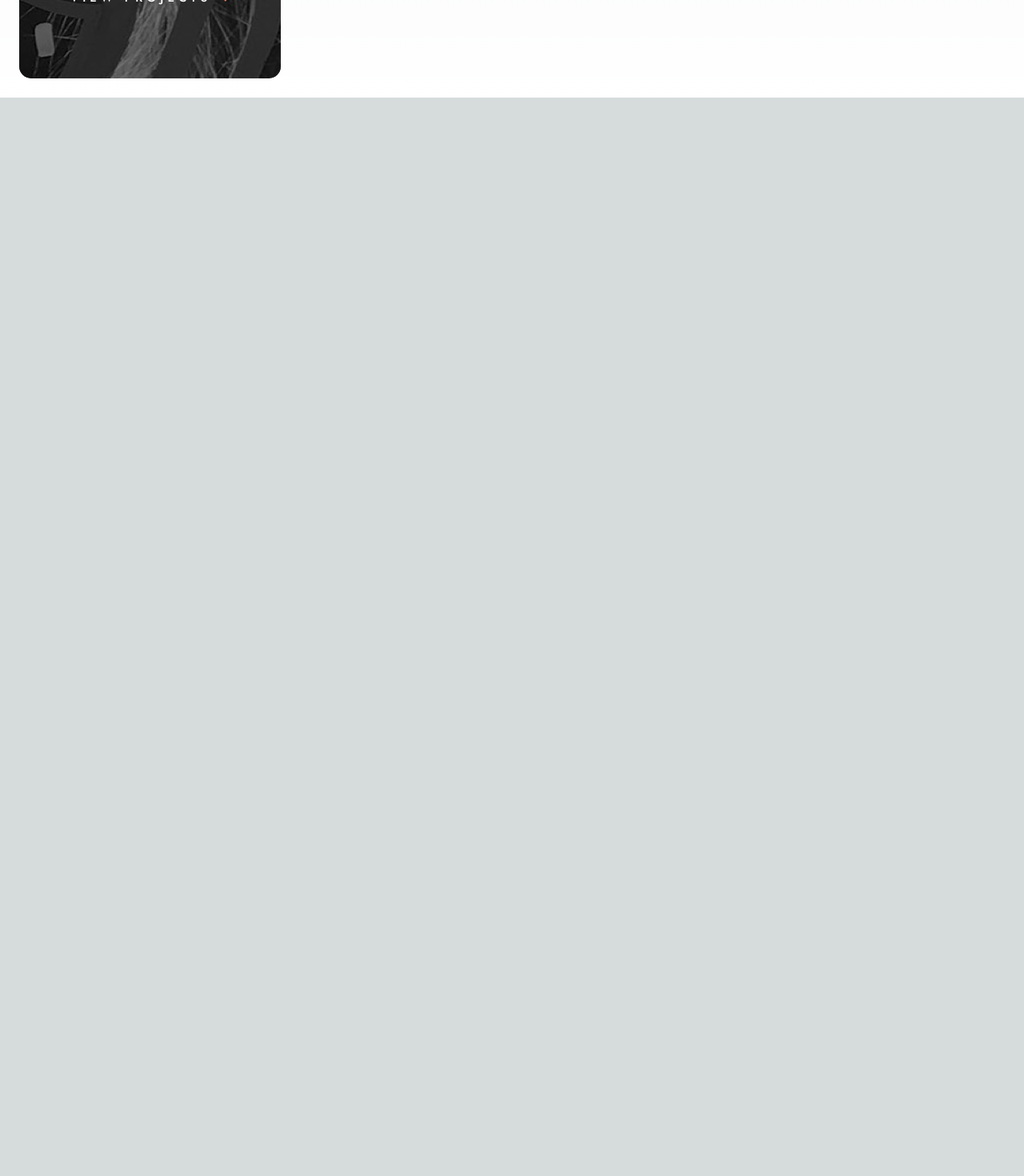
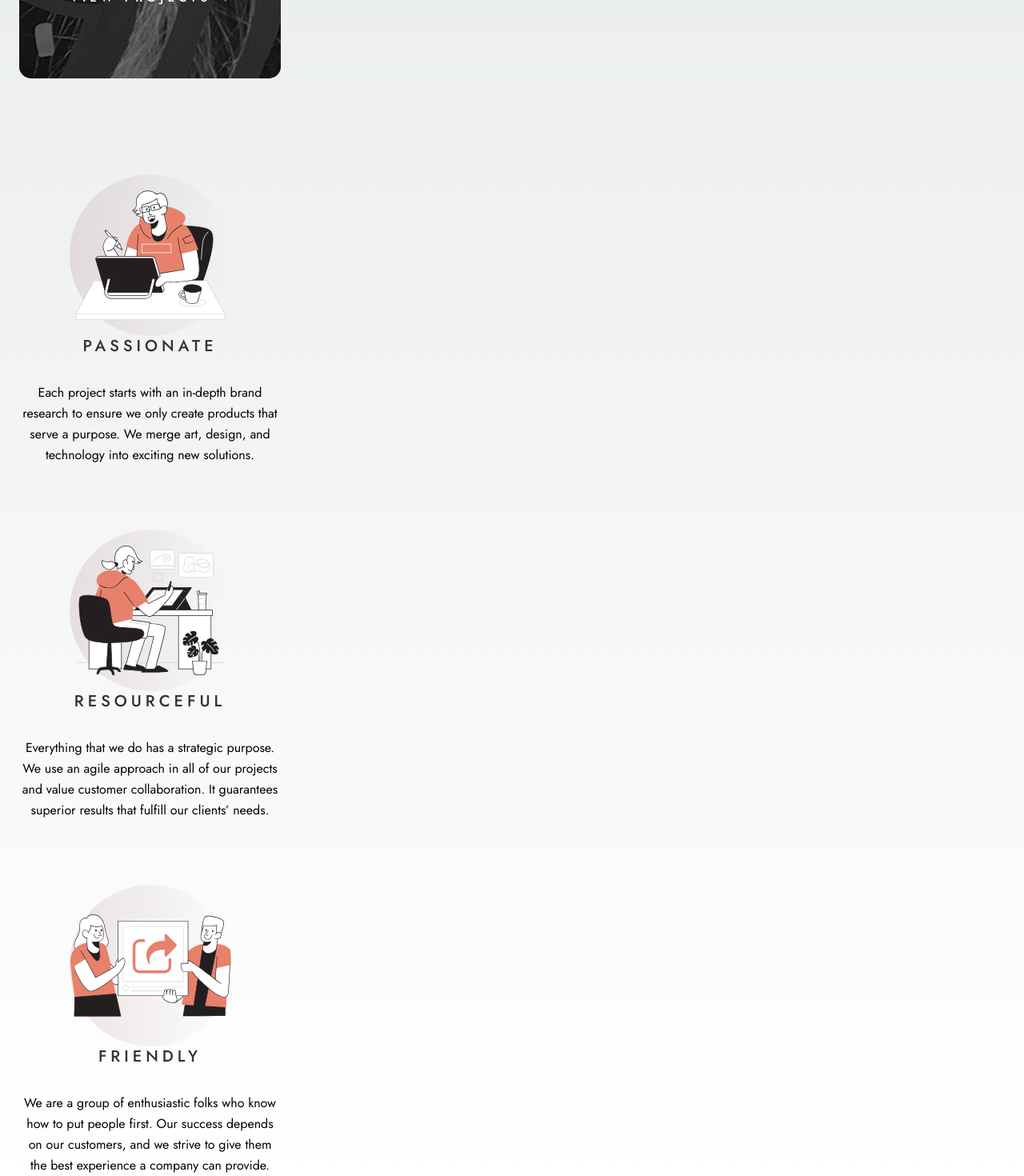
Before and after one commit to arlongoria93/designo-multipage-frontend-mentor, a Next.js app: page / in a window 1280 px wide. Shown: the part 1759-3229 px from the top of the page at 80% size. Before the commit the page ends 1881 px from the top, so only its background shows below. Built offline with nearby package versions, Linux system fonts and the light colour scheme.

Commit message:
update page.js and src/components/svgs/index.js

```diff
--- a/src/app/page.js
+++ b/src/app/page.js
@@ -1,6 +1,13 @@
 import Navbar from "@/components/Navbar/navbar";
 import Hero from "@/components/Hero/Hero";
 import MobileCardLink from "@/components/MobileCardLink/MobileCardLink";
+import {
+  BackgroundPatternHeroHome,
+  BackgroundPatternSmallCircle,
+  IllustrationFriendly,
+  IllustrationPassionate,
+  IllustrationResourceful,
+} from "@/components/svgs";
 
 export default function Home() {
   const mobileCardLinks = [
@@ -24,7 +31,51 @@ export default function Home() {
               imageUrl={image[1]}
             />
           ))}
-          <div></div>
+          <div className="flex flex-col mt-[96px] items-center justify-center gap-[80px]">
+            <div className="flex flex-col w-[327px] justify-center  items-center">
+              <div className="relative w-[202px] h-[202px]">
+                <BackgroundPatternSmallCircle className="-z-10 w-[202px] h-[202px]  absolute object-center" />
+                <IllustrationPassionate className="w-full h-full z-10" />
+              </div>
+              <h1 className="text-[20px] font-medium leading-[26px] tracking-[5px] text-[#333136] mb-[32px]">
+                PASSIONATE
+              </h1>
+              <p className="text-[16px] leading-[26px] text-center">
+                Each project starts with an in-depth brand research to ensure we
+                only create products that serve a purpose. We merge art, design,
+                and technology into exciting new solutions.
+              </p>
+            </div>
+            <div className="flex flex-col w-[327px] justify-center  items-center">
+              <div className="relative w-[202px] h-[202px]">
+                <BackgroundPatternSmallCircle className="-z-10 w-[202px] h-[202px]  absolute object-center" />
+                <IllustrationResourceful className="w-full h-full z-10" />
+              </div>
+              <h1 className="text-[20px] font-medium leading-[26px] tracking-[5px] text-[#333136] mb-[32px]">
+                RESOURCEFUL
+              </h1>
+              <p className="text-[16px] leading-[26px] text-center">
+                Everything that we do has a strategic purpose. We use an agile
+                approach in all of our projects and value customer
+                collaboration. It guarantees superior results that fulfill our
+                clients’ needs.
+              </p>
+            </div>
+            <div className="flex flex-col w-[327px] justify-center  items-center">
+              <div className="relative w-[202px] h-[202px]">
+                <BackgroundPatternSmallCircle className="-z-10 w-[202px] h-[202px]  absolute object-center" />
+                <IllustrationFriendly className="w-full h-full z-10" />
+              </div>
+              <h1 className="text-[20px] font-medium leading-[26px] tracking-[5px] text-[#333136] mb-[32px]">
+                FRIENDLY
+              </h1>
+              <p className="text-[16px] leading-[26px] text-center">
+                We are a group of enthusiastic folks who know how to put people
+                first. Our success depends on our customers, and we strive to
+                give them the best experience a company can provide.
+              </p>
+            </div>
+          </div>
         </div>
       </div>
     </>
--- a/src/components/svgs/index.js
+++ b/src/components/svgs/index.js
@@ -2,3 +2,6 @@ export { default as IconHamburger } from "../../../public/assets/shared/mobile/i
 export { default as BackgroundPatternSmallCircle } from "../../../public/assets/shared/desktop/bg-pattern-small-circle.svg";
 export { default as BackgroundPatternHeroHome } from "../../../public/assets/home/desktop/bg-pattern-hero-home.svg";
 export { default as IconRightArrow } from "../../../public/assets/shared/desktop/icon-right-arrow.svg";
+export { default as IllustrationPassionate } from "../../../public/assets/home/desktop/illustration-passionate.svg";
+export { default as IllustrationResourceful } from "../../../public/assets/home/desktop/illustration-resourceful.svg";
+export { default as IllustrationFriendly } from "../../../public/assets/home/desktop/illustration-friendly.svg";
```
